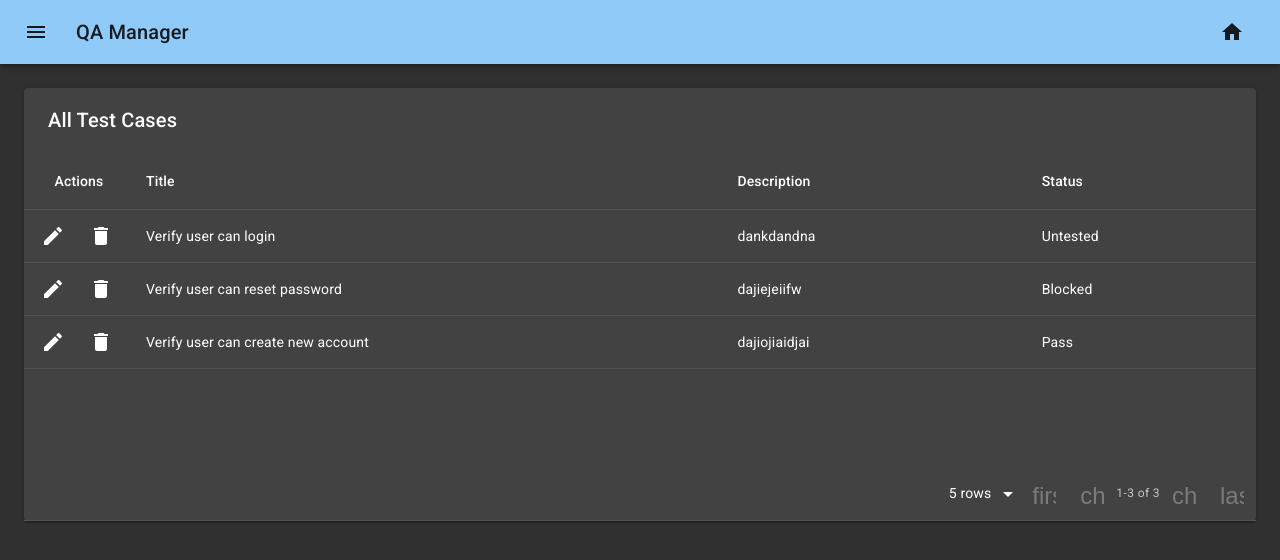
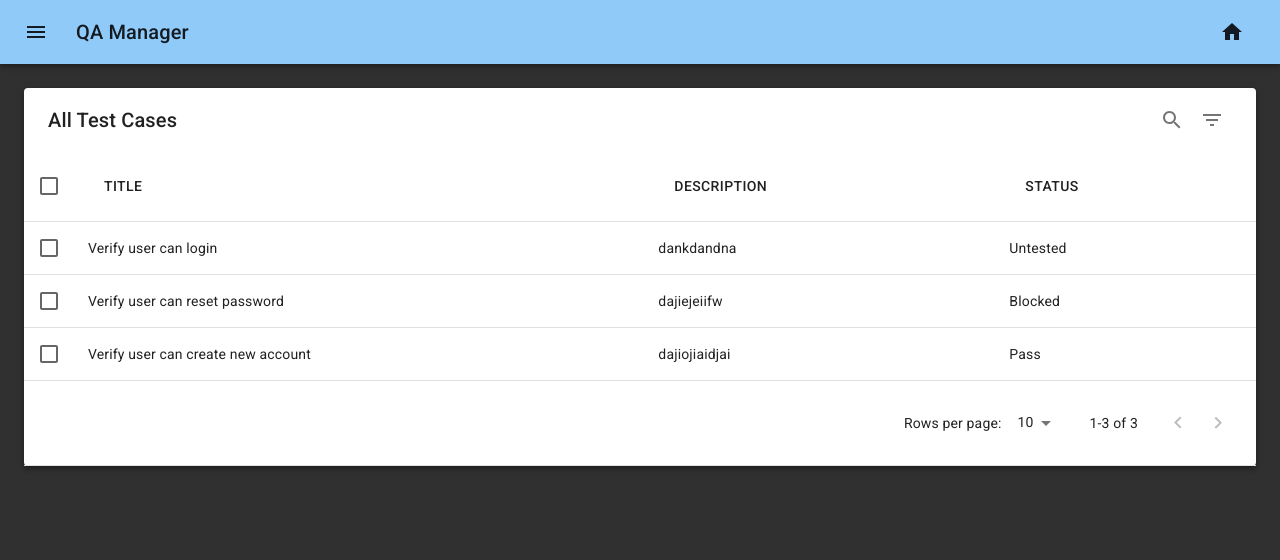
Before and after one commit to jnhallquist/qa_manager, a React (Create React App) app in the folder client/: page /test_cases in a window 1280 px wide. Shown: the top 560 px of the page. Built offline with nearby package versions, Linux system fonts and the light colour scheme.

Commit message:
Use mui-datatable

```diff
--- a/client/src/TestCases.js
+++ b/client/src/TestCases.js
@@ -1,13 +1,34 @@
 import React from "react";
-import MaterialTable from "material-table";
+import MUIDataTable from "mui-datatables";
 
 import EditIcon from "@material-ui/icons/Edit";
 import DeleteIcon from "@material-ui/icons/Delete";
 
-import ChevronLeft from '@material-ui/icons/ChevronLeft';
-import ChevronRight from '@material-ui/icons/ChevronRight';
+const columns = [
+  {
+    name: "title",
+    label: "Title",
+    options: {
+      filter: false
+    }
+  },
+  {
+    name: "description",
+    label: "Description",
+    options: {
+      filter: false
+    }
+  },
+  {
+    name: "status",
+    label: "Status",
+    options: {
+      filter: true
+    }
+  }
+]
 
-const test_cases = [
+const data = [
   {
     id: 0,
     title: "Verify user can login",
@@ -40,6 +61,12 @@ const test_cases = [
   },
 ];
 
+const options = {
+  download: false,
+  print: false,
+  viewColumns: false
+}
+
 class TestCases extends React.Component {
   constructor() {
     super();
@@ -47,30 +74,11 @@ class TestCases extends React.Component {
 
   render() {
     return (
-      <MaterialTable
-        title="All Test Cases"
-        columns={[
-          { title: "Title", field: "title" },
-          { title: "Description", field: "description" },
-          { title: "Status", field: "status" },
-        ]}
-        data={test_cases}
-        actions={[
-          {
-            icon: () => <EditIcon />,
-            tooltip: "Edit Test Case",
-            onClick: (event, rowData) => alert("You saved " + rowData.name),
-          },
-          {
-            icon: () => <DeleteIcon />,
-            tooltip: "Delete Test Case",
-            onClick: (event, rowData) =>
-              alert("You want to delete " + rowData.name),
-          },
-        ]}
-        options={{
-          search: false,
-        }}
+      <MUIDataTable
+        title={"All Test Cases"}
+        data={data}
+        columns={columns}
+        options={options}
       />
     );
   }
```
